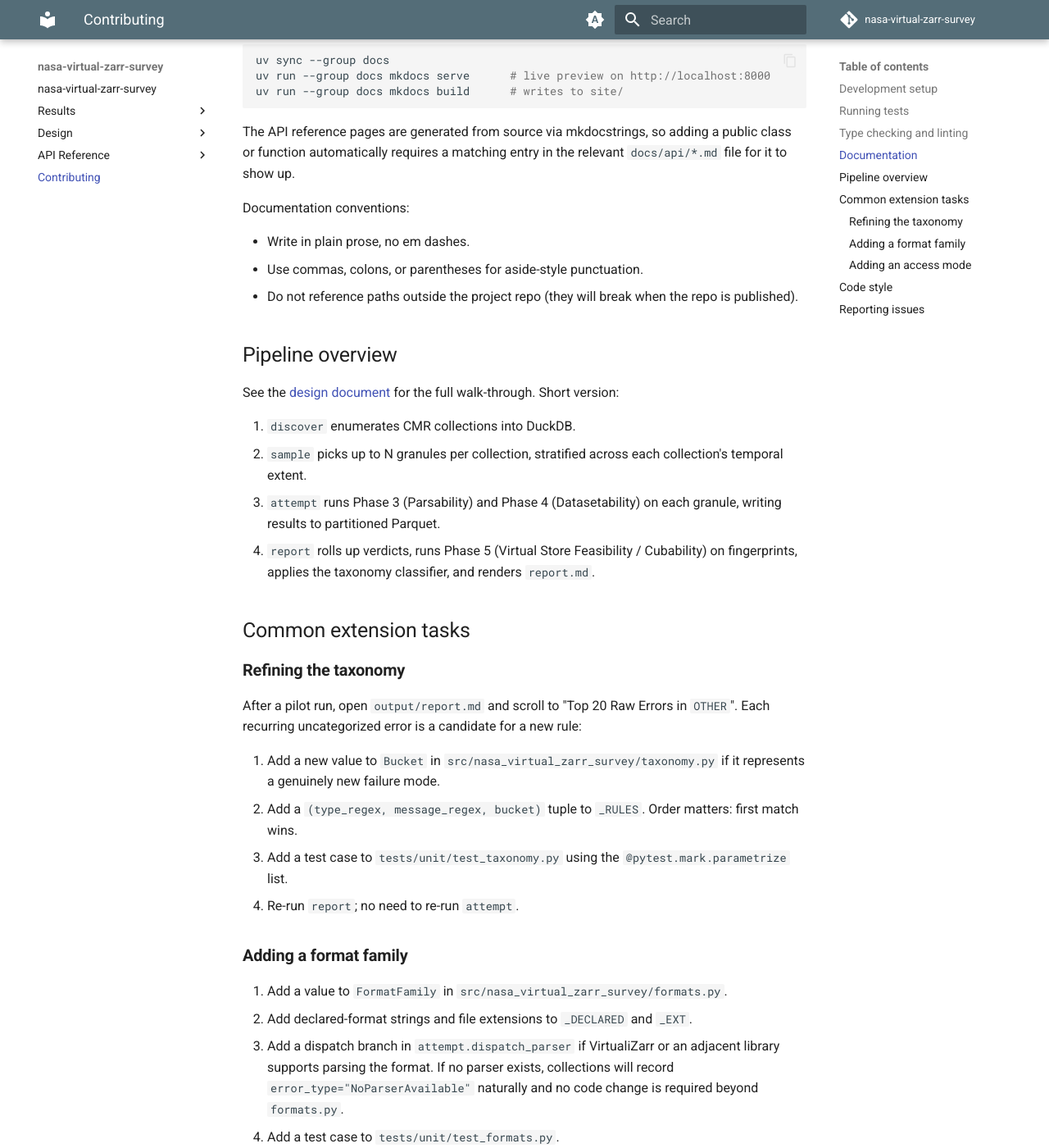
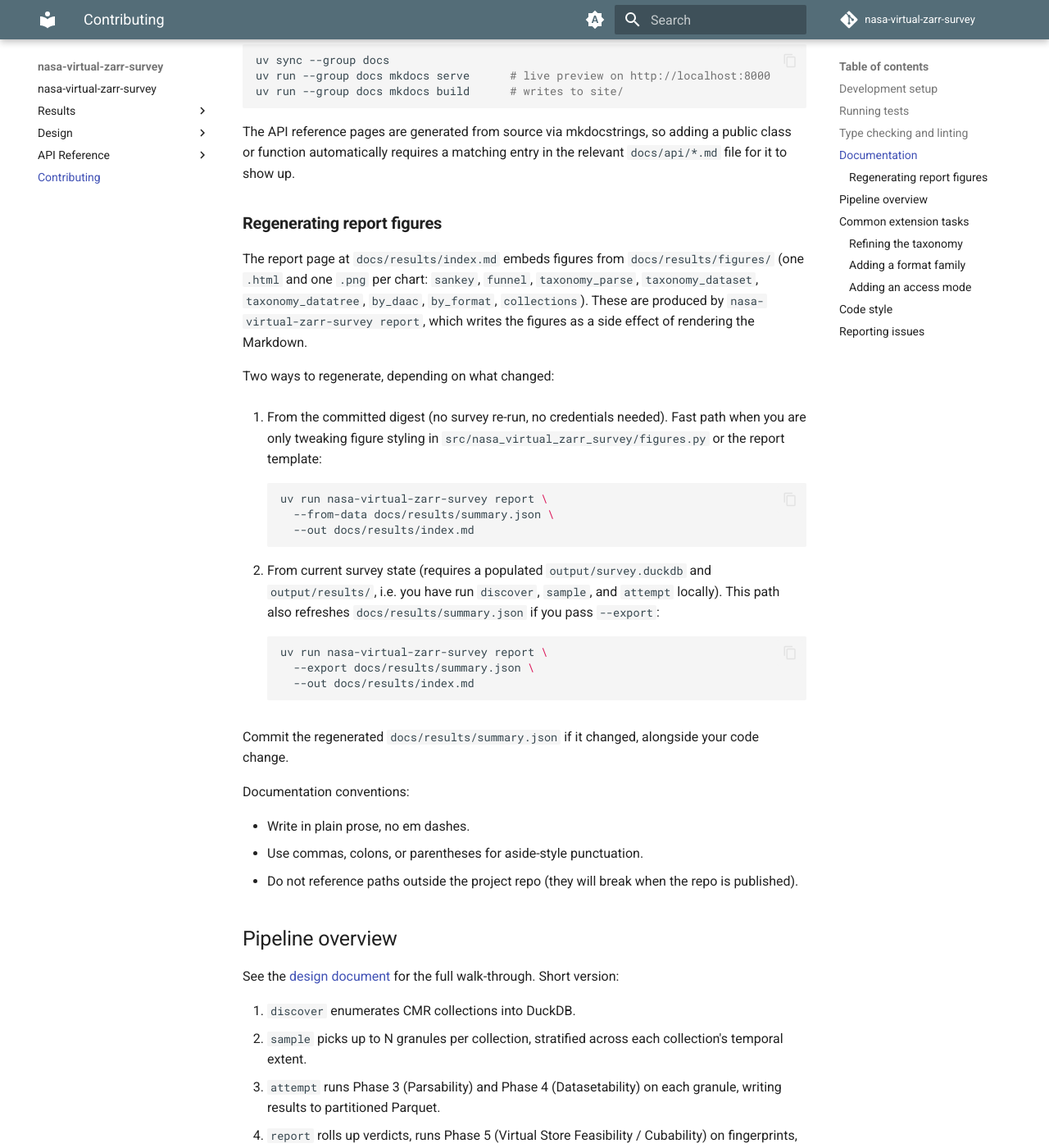
Before and after one commit to NASA-IMPACT/nasa-virtual-zarr-survey, an MkDocs documentation site: the page built from docs/contributing.md, in a window 1280 px wide and 1400 px high, scrolled down 993 px. Shown: the whole window at 82% size. Built offline with MkDocs 1.6.1 and Material for MkDocs 9.7.7, drawn with Linux system fonts in a browser that asks for light colours; comment, search, counter and statistics services are not loaded; the version menu is left out.

Commit message:
Detail how to regenerate figures

````diff
--- a/docs/contributing.md
+++ b/docs/contributing.md
@@ -43,6 +43,30 @@ uv run --group docs mkdocs build      # writes to site/
 ```
 
 The API reference pages are generated from source via mkdocstrings, so adding a public class or function automatically requires a matching entry in the relevant `docs/api/*.md` file for it to show up.
+
+### Regenerating report figures
+
+The report page at `docs/results/index.md` embeds figures from `docs/results/figures/` (one `.html` and one `.png` per chart: `sankey`, `funnel`, `taxonomy_parse`, `taxonomy_dataset`, `taxonomy_datatree`, `by_daac`, `by_format`, `collections`). These are produced by `nasa-virtual-zarr-survey report`, which writes the figures as a side effect of rendering the Markdown.
+
+Two ways to regenerate, depending on what changed:
+
+1. From the committed digest (no survey re-run, no credentials needed). Fast path when you are only tweaking figure styling in `src/nasa_virtual_zarr_survey/figures.py` or the report template:
+
+    ```bash
+    uv run nasa-virtual-zarr-survey report \
+      --from-data docs/results/summary.json \
+      --out docs/results/index.md
+    ```
+
+2. From current survey state (requires a populated `output/survey.duckdb` and `output/results/`, i.e. you have run `discover`, `sample`, and `attempt` locally). This path also refreshes `docs/results/summary.json` if you pass `--export`:
+
+    ```bash
+    uv run nasa-virtual-zarr-survey report \
+      --export docs/results/summary.json \
+      --out docs/results/index.md
+    ```
+
+Commit the regenerated `docs/results/summary.json` if it changed, alongside your code change.
 
 Documentation conventions:
 
````
